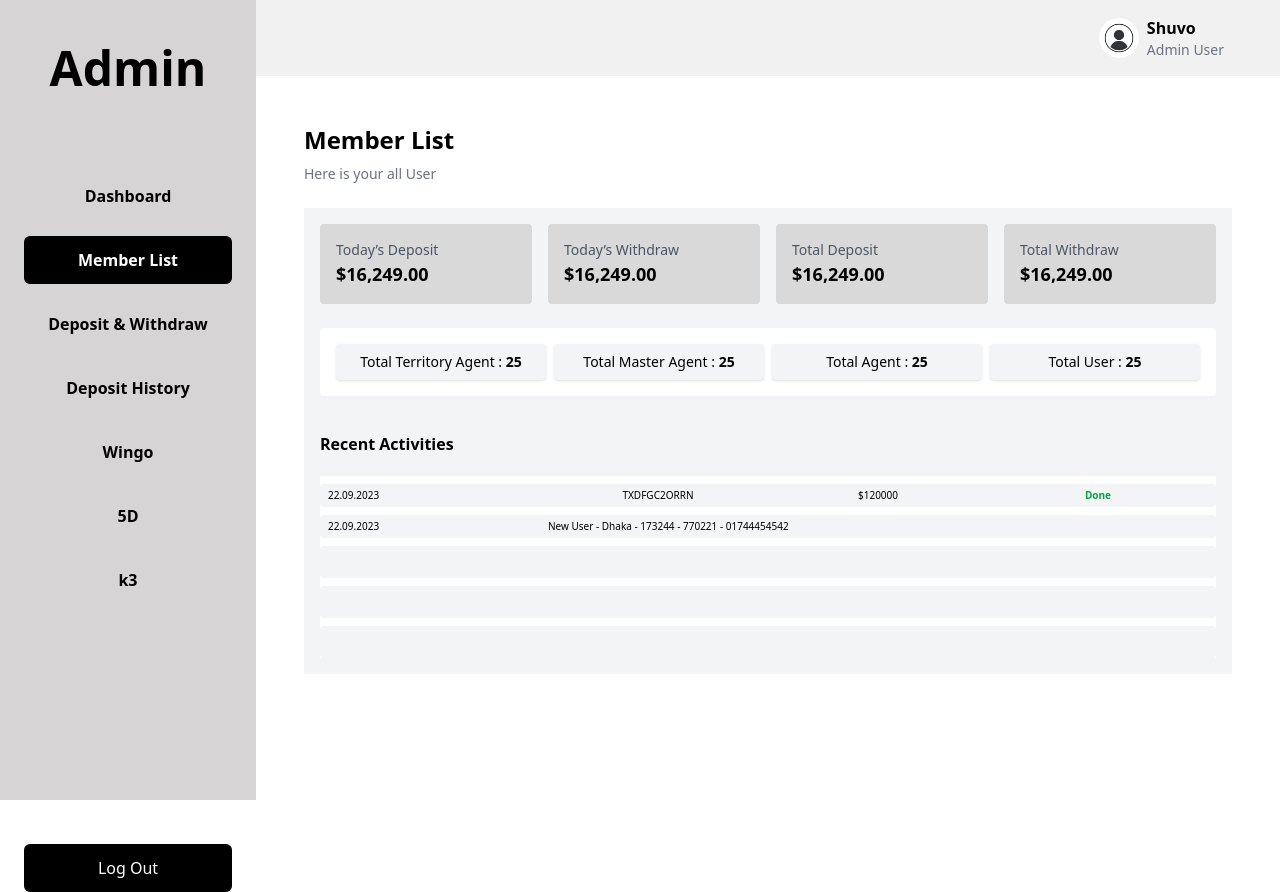
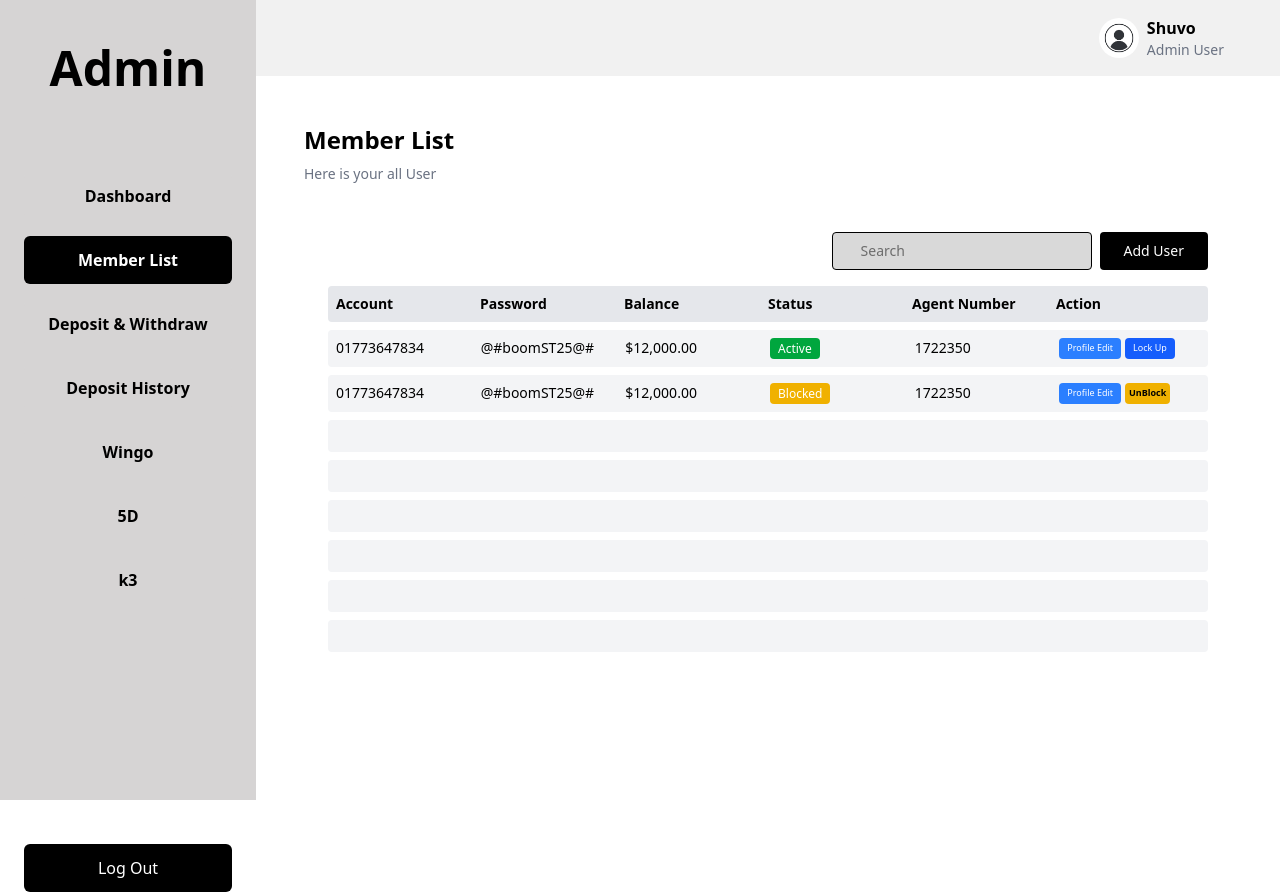
Before and after one commit to shahriear/Admin-Penal, a React (Vite) app: page / in a window 1280 px wide. Both pictures are taken after a click on the button "Member List". Built offline with nearby package versions, Linux system fonts and the light colour scheme.

Commit message:
member list

```diff
--- a/src/components/Dashboard.jsx
+++ b/src/components/Dashboard.jsx
@@ -5,6 +5,7 @@ import UserInfo from './UserInfo';
 import StatsSection from './StatsSection';
 import SummaryBar from './SummaryBar';
 import RecentActivities from './RecentActivities';
+import MemberList from './MemberList';
 
 const Dashboard = () => {
   const [active, setActive] = useState('Dashboard');
@@ -47,16 +48,23 @@ const Dashboard = () => {
         {/* Main Content */}
         <div className="bg-white p-4 md:p-6 overflow-auto">
           <CardContent className="p-4 md:p-6">
-            <h2 className="text-xl md:text-2xl font-bold mb-2">{active}</h2>
+            <h2 className="text-xl md:text-2xl font-bold mb-2 ">{active}</h2>
             <p className="text-sm text-gray-500 mb-6">
               {activeItem?.description}
             </p>
 
-            <div className="flex-1 bg-gray-100 p-4 mt-4">
-              <StatsSection />
-              <SummaryBar />
-              <RecentActivities />
-            </div>
+            {active === 'Dashboard' && (
+              <>
+                {/* <p className="text-sm text-gray-500 mb-4">
+                  Here is today's report & performances
+                </p> */}
+                <StatsSection />
+                <SummaryBar />
+                <RecentActivities />
+              </>
+            )}
+
+            {active === 'Member List' && <MemberList />}
           </CardContent>
         </div>
       </div>
--- /dev/null
+++ b/src/components/MemberList.jsx
@@ -0,0 +1,109 @@
+import React from 'react';
+
+const members = [
+  {
+    account: '01773647834',
+    password: '@#boomST25@#',
+    balance: '$12,000.00',
+    status: 'Active',
+    agent: '1722350',
+    blocked: false,
+  },
+  {
+    account: '01773647834',
+    password: '@#boomST25@#',
+    balance: '$12,000.00',
+    status: 'Blocked',
+    agent: '1722350',
+    blocked: true,
+  },
+  // Add more members...
+];
+
+const MemberList = () => {
+  return (
+    <div className="bg-white  md:p-6 rounded">
+      {/* Title + Search/Add */}
+      <div className="flex flex-col md:flex-row justify-end items-start md:items-center mb-4 gap-4 ">
+        <div className="flex gap-2 justify-center md:justify-end w-full md:w-auto">
+          <input
+            type="text"
+            placeholder="Search"
+            className="border px-7 py-2 rounded text-sm md:w-auto w-fit bg-[#D9D9D9]"
+          />
+          <button className="bg-black text-white px-6 py-2 rounded text-sm">
+            Add User
+          </button>
+        </div>
+      </div>
+
+      {/* Scrollable Table */}
+      <div className="overflow-x-auto">
+        <div className="min-w-[530px]">
+          {/* Table Head */}
+          <div className="grid grid-cols-6 bg-gray-200 font-semibold text-[10px] md:text-sm p-2 rounded">
+            <div>Account</div>
+            <div>Password</div>
+            <div>Balance</div>
+            <div>Status</div>
+            <div>Agent Number</div>
+            <div>Action</div>
+          </div>
+
+          {/* Table Body */}
+          <div className="space-y-2 mt-2">
+            {members.map((m, index) => (
+              <div
+                key={index}
+                className="grid grid-cols-6 gap-1 items-center bg-gray-100 rounded p-2 text-[10px] md:text-sm"
+              >
+                <div>{m.account}</div>
+                <div>{m.password}</div>
+                <div>{m.balance}</div>
+                <div>
+                  <span
+                    className={`px-2 py-0.5 rounded text-white text-[10px] md:text-xs ${
+                      m.status === 'Active' ? 'bg-green-600' : 'bg-yellow-500'
+                    }`}
+                  >
+                    {m.status}
+                  </span>
+                </div>
+                <div>{m.agent}</div>
+                <div className="flex flex-none gap-1">
+                  <button className="bg-blue-500 text-white text-[9px] px-2 py-1 rounded">
+                    Profile Edit
+                  </button>
+                  {!m.blocked && (
+                    <button className="bg-blue-600 text-white text-[9px] px-2 py-1 rounded">
+                      Lock Up
+                    </button>
+                  )}
+                  {m.blocked && (
+                    <button className="bg-yellow-500 text-black font-semibold text-[9px] px-1 py-1 rounded">
+                      UnBlock
+                    </button>
+                  )}
+                </div>
+              </div>
+            ))}
+
+            {/* Dummy Rows */}
+            {[...Array(6)].map((_, i) => (
+              <div key={i} className="bg-gray-100 h-8 rounded" />
+            ))}
+          </div>
+        </div>
+      </div>
+
+      {/* Pagination */}
+      {/* <div className="flex justify-center items-center mt-4 text-xs">
+        <span className="cursor-pointer px-2">{'←'}</span>
+        <span className="px-2">03</span>
+        <span className="cursor-pointer px-2">{'→'}</span>
+      </div> */}
+    </div>
+  );
+};
+
+export default MemberList;
--- a/src/components/RecentActivities.jsx
+++ b/src/components/RecentActivities.jsx
@@ -9,7 +9,7 @@ const RecentActivities = () => {
 
       <div className="space-y-2">
         {/* Row 1 */}
-        <div className="bg-gray-100 px-2 py-1 text-center rounded grid grid-cols-4 text-[10px] items-center">
+        <div className="bg-gray-100 px-2 py-1 text-center md:text-start rounded grid grid-cols-4 text-[10px] items-center">
           <div className="text-start">22.09.2023</div>
           <div>TXDFGC2ORRN</div>
           <div>$120000</div>
```
